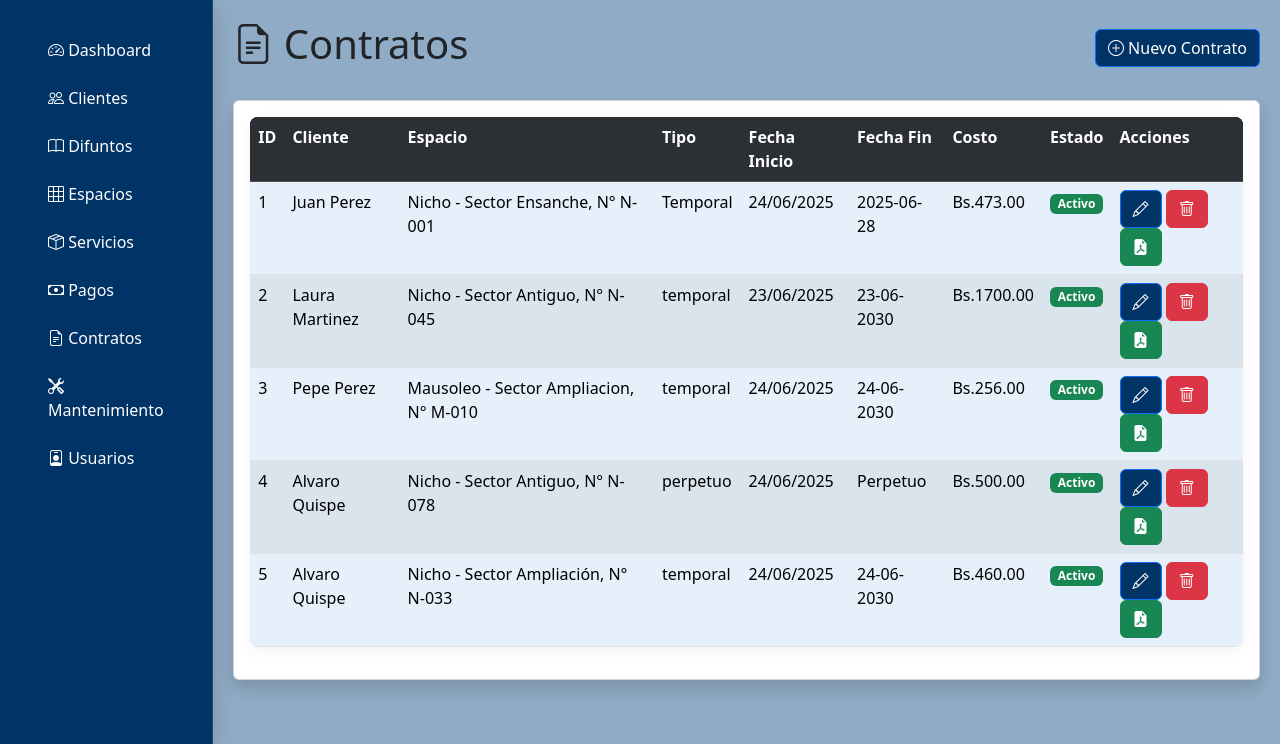
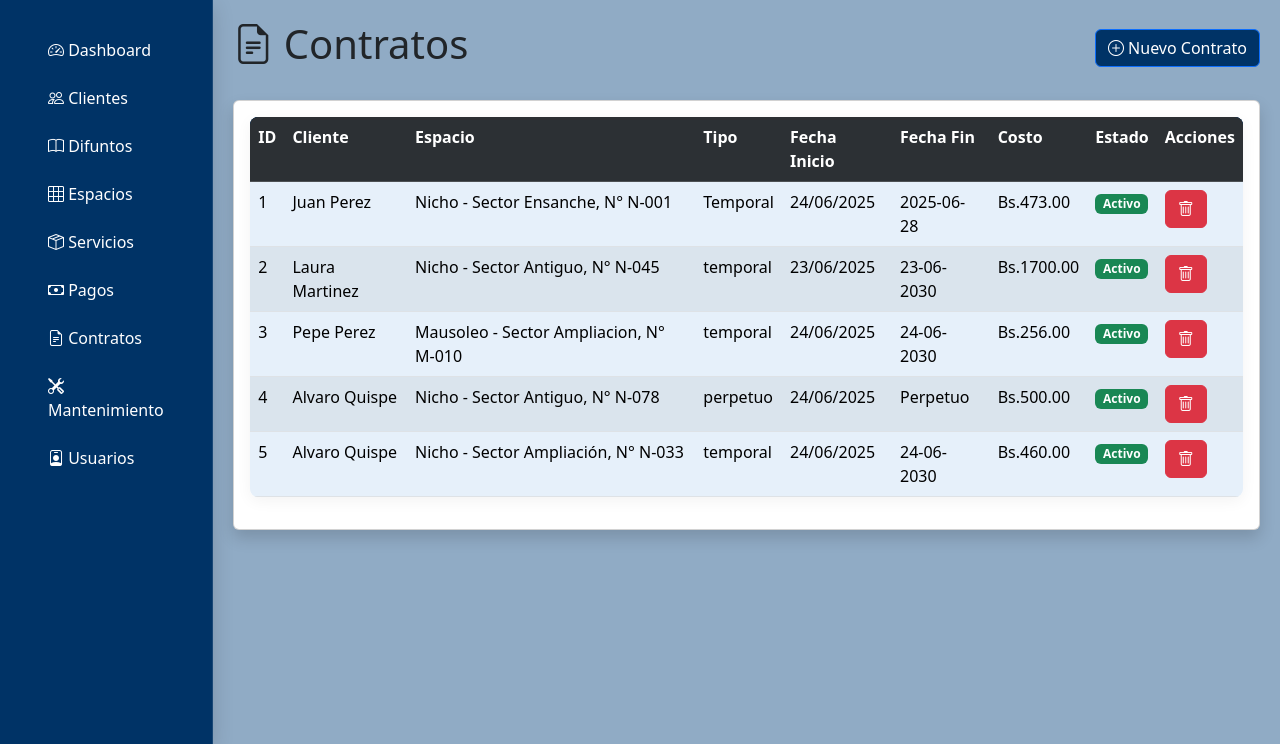
Before and after one commit to ToALycan/SistemaCementerio, a Flask app: page /contratos/ in a window 1280 px wide. Shown: the part 66-810 px from the top of the page. Run offline with Flask 3, Linux system fonts and the light colour scheme; a user stored in the database is signed in.

Commit message:
Ultimos Detalles

```diff
--- a/controllers/contrato_controller.py
+++ b/controllers/contrato_controller.py
@@ -127,7 +127,7 @@ def generar_contrato_pdf(id):
         ("Cliente", contrato.cliente.nombre if contrato.cliente else "N/A"),
         ("Espacio", f"Sector {contrato.espacio.sector}, Nº {contrato.espacio.numero}" if contrato.espacio else "N/A"),
         ("Fecha Inicio", contrato.fecha_inicio.strftime('%d/%m/%Y')),
-        ("Fecha Fin", contrato.fecha_fin if isinstance(contrato.fecha_fin, str) else contrato.fecha_fin.strftime('%d/%m/%Y')),
+        ("Fecha Fin", "Perpetuo" if contrato.tipo.lower() == "perpetuo" else contrato.fecha_fin.strftime('%d/%m/%Y') if contrato.fecha_fin else "No especificada"),
         ("Costo", f"Bs. {float(contrato.costo):.2f}"),
         ("Estado", contrato.estado),
     ]
--- a/templates/contratos/index.html
+++ b/templates/contratos/index.html
@@ -57,15 +57,10 @@
                 </td>
 
                 <td>
-                    <button class="btn btn-primary" data-bs-target="#ModalEditar{{ item.id }}" data-bs-toggle="modal">
-                        <i class="bi bi-pencil"></i>
-                    </button>
+
                     <a href="{{ url_for('contrato.delete', id=item.id) }}" class="btn btn-danger">
                         <i class="bi bi-trash"></i>
-                    </a>
-                    <a href="{{ url_for('contrato.generar_contrato_pdf', id=item.id) }}" class="btn btn-success" target="_blank">
-        <i class="bi bi-file-earmark-pdf-fill"></i>
-    </a>
+
                 </td>
             </tr>
             <div class="modal fade" id="ModalEditar{{ item.id }}" tabindex="-1" aria-labelledby="exampleModalLabel"
--- a/templates/espacios/create.html
+++ b/templates/espacios/create.html
@@ -58,7 +58,7 @@
                 <div class="row">
                     <div class="col-md-6 mb-3">
                         <label for="fecha_ocupacion" class="form-label">Fecha de Asignacion</label>
-                        <input type="datetime-local" class="form-control" id="fecha_ocupacion" name="fecha_ocupacion">
+                        <input type="date" class="form-control" id="fecha_ocupacion" name="fecha_ocupacion">
                     </div>
                 </div>
             </div>
--- a/templates/espacios/index.html
+++ b/templates/espacios/index.html
@@ -57,9 +57,7 @@
                 </td>
 
                 <td>
-                    <button class="btn btn-primary" data-bs-target="#ModalEditar{{ item.id }}" data-bs-toggle="modal">
-                        <i class="bi bi-pencil"></i>
-                    </button>
+
                     <a href="{{ url_for('espacio.delete', id=item.id) }}" class="btn btn-danger">
                         <i class="bi bi-trash"></i>
                     </a>
```
Also changed, not shown: instance/cementerio.db.
